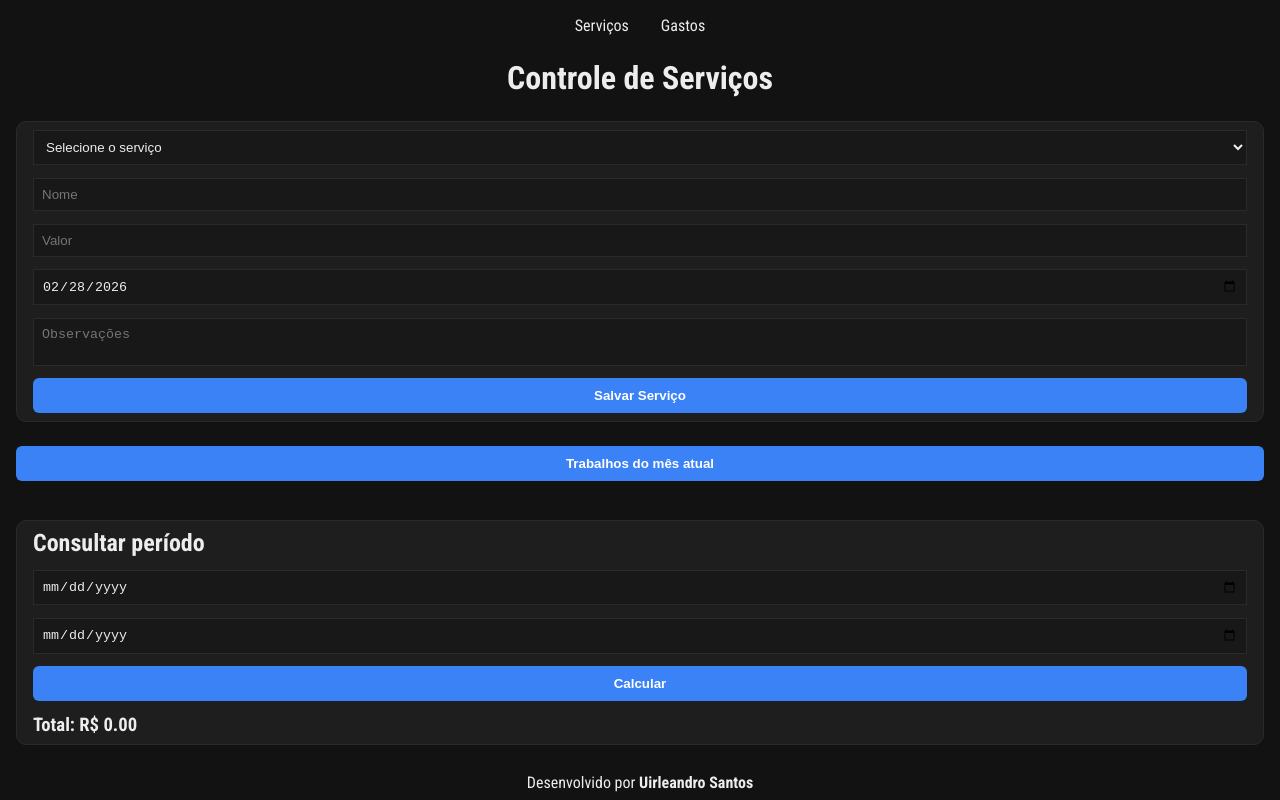
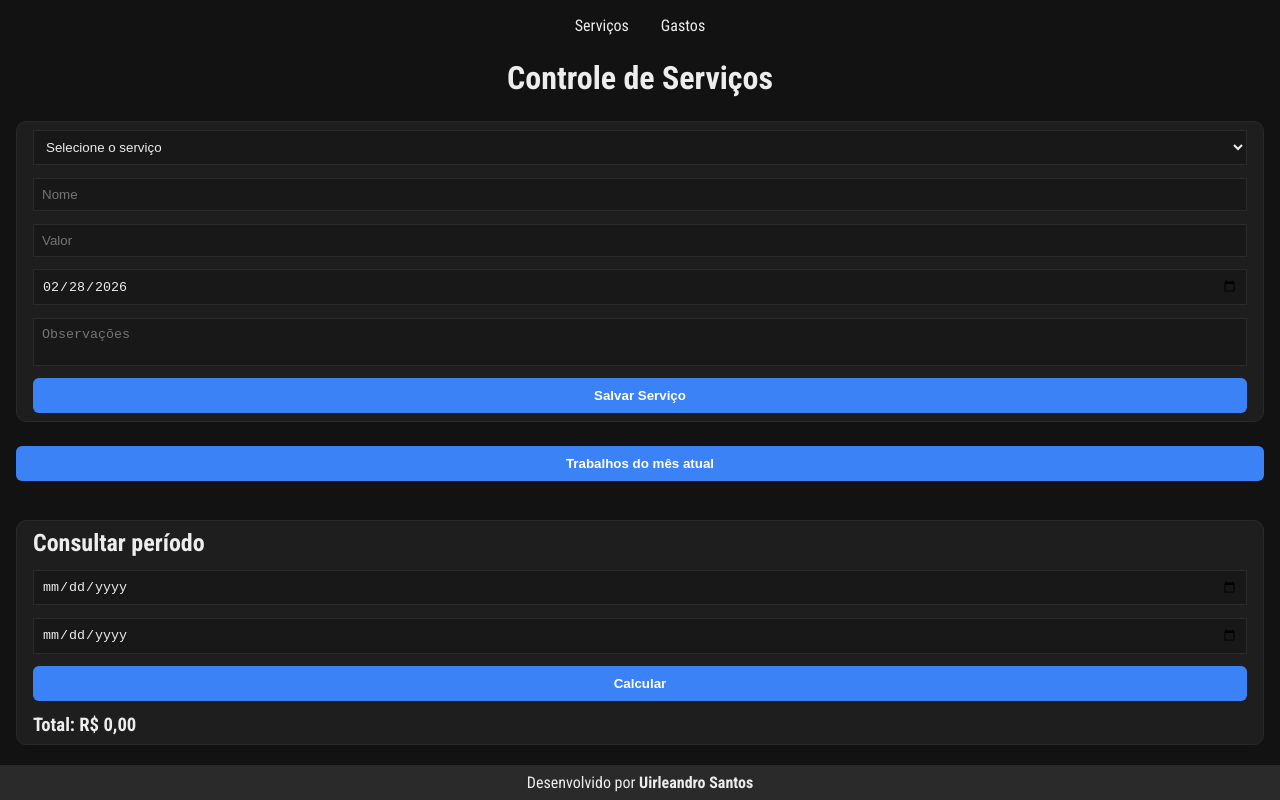
Before and after one commit to UirleandroSantos/controlador-servicos, a React (Vite) app: page / in a window 1280 px wide. Built offline with nearby package versions, Linux system fonts and the light colour scheme.

Commit message:
atualização de código

```diff
--- a/src/App.css
+++ b/src/App.css
@@ -114,7 +114,12 @@ button:hover {
 
 .apresentation{
   color: var(--text);
+  width: 100%;
   position: fixed;
   bottom: 0.5rem;
   z-index: 9999;
+  margin-bottom: -0.5rem;
+  padding: 0.5rem 0;
+  text-align: center;
+  background-color: var(--border);
 }
--- a/src/pages/Servicos.jsx
+++ b/src/pages/Servicos.jsx
@@ -78,19 +78,16 @@ export default function Servicos() {
     window.scrollTo({ top: 0, behavior: "smooth" });
   };
 
-//   const limparTodos = () => {
-//     if (!window.confirm("Apagar TODOS os serviços?")) return;
-//     localStorage.removeItem("servicos");
-//     setLista([]);
-//     setSubtotal(0);
-//     setServicosPeriodo([]);
-//     setMostrarLista(false);
-//   };
+  const calcularSubtotal = () => {
+    if (!inicio || !fim) {
+      alert("Preencha a data inicial e final para calcular.");
+      return;
+    }
 
-  const calcularSubtotal = () => {
     const filtrados = lista.filter(
-      i => (!inicio || i.data >= inicio) && (!fim || i.data <= fim)
+      i => i.data >= inicio && i.data <= fim
     );
+
     setSubtotal(filtrados.reduce((s, i) => s + i.valor, 0));
     setServicosPeriodo(filtrados);
   };
@@ -114,9 +111,24 @@ export default function Servicos() {
           <option>Outro</option>
         </select>
 
-        <input placeholder="Nome" value={nome} onChange={e => setNome(e.target.value)} />
-        <input type="number" placeholder="Valor" value={valor} onChange={e => setValor(e.target.value)} />
-        <input type="date" value={data} onChange={e => setData(e.target.value)} />
+        <input
+          placeholder="Nome"
+          value={nome}
+          onChange={e => setNome(e.target.value)}
+        />
+
+        <input
+          type="number"
+          placeholder="Valor"
+          value={valor}
+          onChange={e => setValor(e.target.value)}
+        />
+
+        <input
+          type="date"
+          value={data}
+          onChange={e => setData(e.target.value)}
+        />
 
         <textarea
           placeholder="Observações"
@@ -129,20 +141,30 @@ export default function Servicos() {
         </button>
       </div>
 
-      <button className="toggle" onClick={() => setMostrarLista(!mostrarLista)}>
+      <button
+        className="toggle"
+        onClick={() => setMostrarLista(!mostrarLista)}
+      >
         Trabalhos do mês atual
       </button>
 
       {mostrarLista && (
         <div className="card">
-          <h3>Subtotal do mês: R$ {subtotalMes.toFixed(2).replace(".",",")}</h3>
+          <h3>
+            Subtotal do mês: R$ {subtotalMes.toFixed(2).replace(".", ",")}
+          </h3>
 
           {servicosDoMes.map(item => (
             <div key={item.id} className="item">
               <strong>{item.servico}</strong> — {item.nome}<br />
-              R$ {item.valor.toFixed(2).replace(".",",")} | {item.data}<br />
+              R$ {item.valor.toFixed(2).replace(".", ",")} | {item.data}<br />
               {item.obs && <em>{item.obs}</em>}<br />
-              <button className="edit" onClick={() => editar(item)}>Editar</button>
+              <button
+                className="edit"
+                onClick={() => editar(item)}
+              >
+                Editar
+              </button>
             </div>
           ))}
         </div>
@@ -150,10 +172,43 @@ export default function Servicos() {
 
       <div className="card">
         <h2>Consultar período</h2>
-        <input type="date" value={inicio} onChange={e => setInicio(e.target.value)} />
-        <input type="date" value={fim} onChange={e => setFim(e.target.value)} />
-        <button onClick={calcularSubtotal}>Calcular</button>
-        <h3>Total: R$ {subtotal.toFixed(2)}</h3>
+
+        <input
+          type="date"
+          value={inicio}
+          onChange={e => setInicio(e.target.value)}
+        />
+
+        <input
+          type="date"
+          value={fim}
+          onChange={e => setFim(e.target.value)}
+        />
+
+        <button onClick={calcularSubtotal}>
+          Calcular
+        </button>
+
+        <h3>
+          Total: R$ {subtotal.toFixed(2).replace(".", ",")}
+        </h3>
+
+        {servicosPeriodo.length > 0 && (
+          <>
+            <h3>Serviços no período:</h3>
+            {servicosPeriodo.map(item => (
+              <div key={item.id} className="item">
+                <strong>{item.servico}</strong> — {item.nome}<br />
+                R$ {item.valor.toFixed(2).replace(".", ",")} | {item.data}<br />
+                {item.obs && <em>{item.obs}</em>}
+              </div>
+            ))}
+          </>
+        )}
+
+        {servicosPeriodo.length === 0 && inicio && fim && (
+          <p>Nenhum serviço encontrado no período.</p>
+        )}
       </div>
     </>
   );
```
